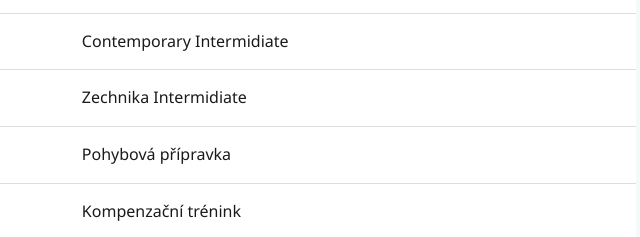
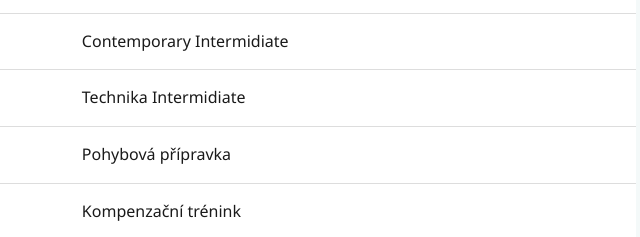
Before and after one commit to adulkaaa/A-Tap-Group, a plain HTML site: page index.html in a window 1280 px wide. Shown: the part 1404-1641 px from the top of the page, 554-1194 px from the left. Drawn offline with Linux system fonts and the light colour scheme.

Commit message:
Update index.html

```diff
--- a/index.html
+++ b/index.html
@@ -103,7 +103,7 @@
 				<tr>
                     <td>Čtvrtek</td>
                     <td>19:00 - 20:00</td>
-                    <td>Zechnika Intermidiate</td>
+                    <td>Technika Intermidiate</td>
                 </tr>
                 <tr>
                     <td>Pátek</td>
```
